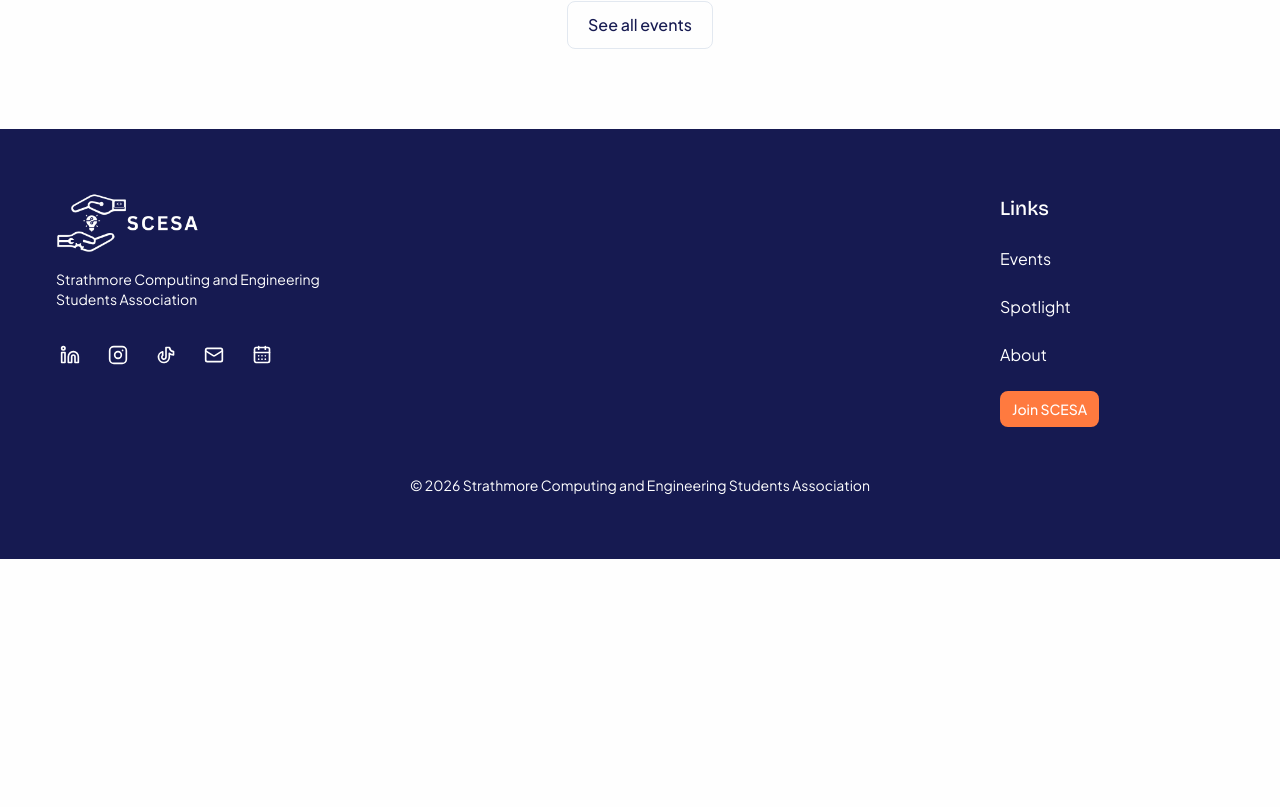
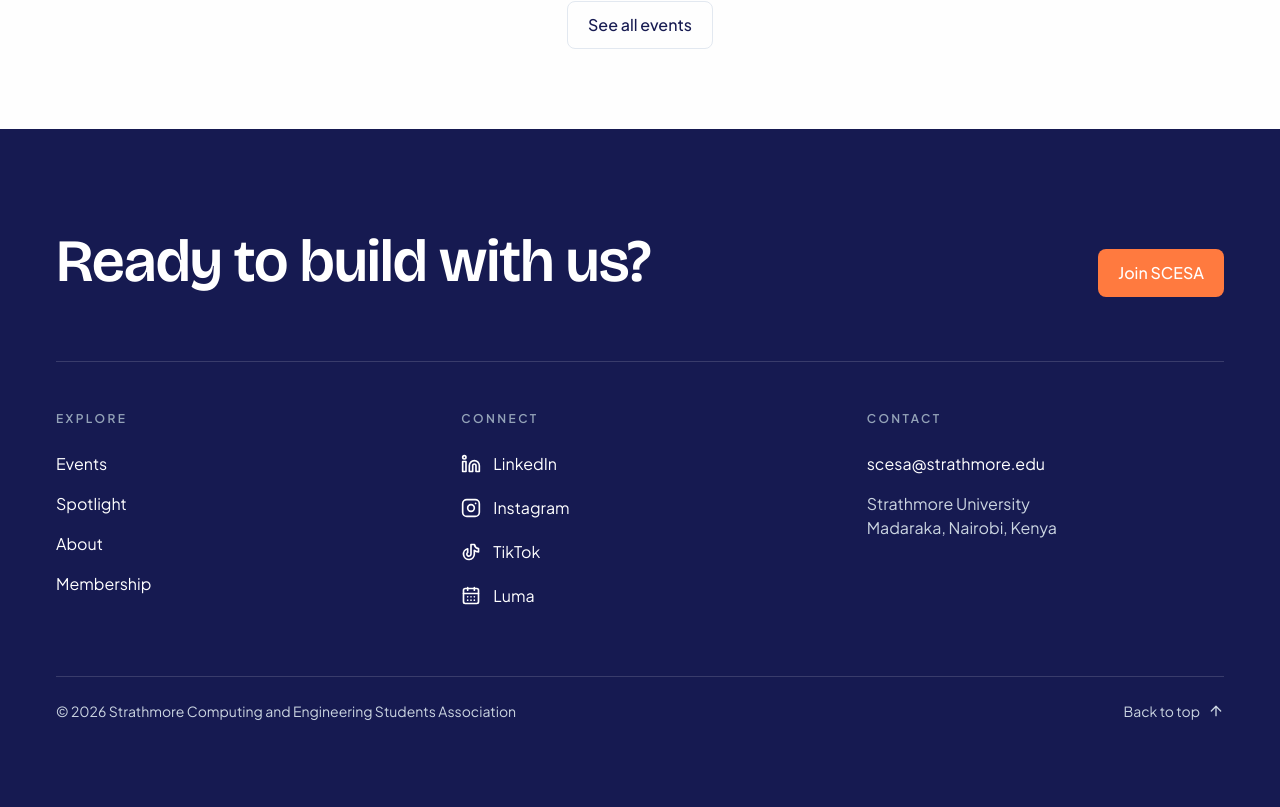
Before and after one commit to scesa-su/scesa-website, a Next.js app: page / in a window 1280 px wide. Shown: the part 1893-2700 px from the top of the page. Before the commit the page ends 2452 px from the top, so only its background shows below. Built offline with nearby package versions, Linux system fonts and the light colour scheme.

Commit message:
feat(footer): redesign footer with columns, back to top and wordmark

```diff
--- /dev/null
+++ b/src/presentation/components/layout/BackToTop.tsx
@@ -0,0 +1,25 @@
+"use client";
+
+import { ArrowUpIcon } from "lucide-react";
+import { cn } from "@/lib/cn";
+import { FOCUS_RING } from "@/lib/styles";
+
+/** Scrolls to the top and moves focus to the main content, so keyboard users land there too. */
+export function BackToTop({ className }: { className?: string }) {
+  function onClick() {
+    const smooth = !window.matchMedia("(prefers-reduced-motion: reduce)").matches;
+    window.scrollTo({ top: 0, behavior: smooth ? "smooth" : "auto" });
+    document.getElementById("content")?.focus({ preventScroll: true });
+  }
+
+  return (
+    <button
+      type="button"
+      onClick={onClick}
+      className={cn("group inline-flex items-center gap-2 rounded-lg transition-colors duration-200", FOCUS_RING, className)}
+    >
+      Back to top
+      <ArrowUpIcon aria-hidden className="size-4 transition-transform duration-500 ease-out-expo group-hover:-translate-y-0.5" />
+    </button>
+  );
+}
--- a/src/presentation/components/layout/Footer.tsx
+++ b/src/presentation/components/layout/Footer.tsx
@@ -1,115 +1,101 @@
 import Link from "next/link";
-import { CalendarDaysIcon, MailIcon } from "lucide-react";
-import type { ReactNode } from "react";
-import { NAV_LINKS, SOCIAL_LINKS, type SocialIcon } from "@/lib/constants";
+import { ArrowUpRightIcon } from "lucide-react";
+import { CONTACT_EMAIL, NAV_LINKS, SOCIAL_LINKS } from "@/lib/constants";
 import { cn } from "@/lib/cn";
-import { FOCUS_RING } from "@/lib/styles";
+import { CONTAINER, FOCUS_RING } from "@/lib/styles";
+import { Magnetic } from "@/presentation/components/motion/Magnetic";
 import { Button } from "@/presentation/components/ui/Button";
-import { Logo } from "./Logo";
+import { BackToTop } from "./BackToTop";
+import { FooterWordmark } from "./FooterWordmark";
+import { SOCIAL_ICONS, isExternal, socialLabel } from "./SocialIcons";
 
-// lucide-react 1.x ships no brand icons, so these are small inline outlines.
-function BrandSvg({ children }: { children: ReactNode }) {
-  return (
-    <svg
-      aria-hidden
-      viewBox="0 0 24 24"
-      fill="none"
-      stroke="currentColor"
-      strokeWidth={2}
-      strokeLinecap="round"
-      strokeLinejoin="round"
-      className="size-5"
-    >
-      {children}
-    </svg>
-  );
-}
-
-const ICONS: Record<SocialIcon, ReactNode> = {
-  linkedin: (
-    <BrandSvg>
-      <path d="M16 8a6 6 0 0 1 6 6v7h-4v-7a2 2 0 0 0-4 0v7h-4v-7a6 6 0 0 1 6-6z" />
-      <rect width="4" height="12" x="2" y="9" />
-      <circle cx="4" cy="4" r="2" />
-    </BrandSvg>
-  ),
-  instagram: (
-    <BrandSvg>
-      <rect width="20" height="20" x="2" y="2" rx="5" />
-      <circle cx="12" cy="12" r="4" />
-      <path d="M17.5 6.5h.01" />
-    </BrandSvg>
-  ),
-  tiktok: (
-    <BrandSvg>
-      <path d="M21 7.917v4.034a9.948 9.948 0 0 1-5-1.951v4.5a6.5 6.5 0 1 1-8-6.326v4.326a2.5 2.5 0 1 0 4 2V3h4.083A6.005 6.005 0 0 0 21 7.917z" />
-    </BrandSvg>
-  ),
-  email: <MailIcon aria-hidden className="size-5" />,
-  luma: <CalendarDaysIcon aria-hidden className="size-5" />,
-};
+const HEADING = "text-xs font-semibold uppercase tracking-[0.2em] text-slate-400";
+const LINK = cn("rounded-lg text-md transition-colors duration-200 hover:text-orange-300", FOCUS_RING);
+const RING_ON_NAVY = "focus-visible:ring-offset-brand-navy dark:focus-visible:ring-offset-slate-900";
 
 export function Footer() {
   return (
-    <footer className="bg-brand-navy text-white dark:bg-slate-900">
-      <div className="mx-auto w-full max-w-360 px-4 py-12 md:px-8 lg:px-14 lg:py-16">
-        <div className="flex flex-col gap-12 md:flex-row md:justify-between">
-          <div className="flex flex-col gap-8">
-            <div className="flex flex-col gap-4">
-              <Logo tone="light" />
-              <p className="max-w-xs text-sm">
-                Strathmore Computing and Engineering Students Association
-              </p>
-            </div>
-            <ul className="flex items-center gap-5" aria-label="Social media">
-              {SOCIAL_LINKS.map(({ label, href, icon }) => {
-                const external = href.startsWith("http");
-                return (
-                  <li key={label}>
-                    <a
-                      href={href}
-                      aria-label={external ? `SCESA on ${label} (opens in new tab)` : `${label} SCESA`}
-                      {...(external && { target: "_blank", rel: "noopener noreferrer" })}
-                      className={cn("inline-flex rounded-lg p-1 hover:text-orange-300", FOCUS_RING)}
-                    >
-                      {ICONS[icon]}
-                    </a>
-                  </li>
-                );
-              })}
-            </ul>
-          </div>
+    <footer className="relative overflow-hidden bg-brand-navy text-white dark:bg-slate-900">
+      <div className={`${CONTAINER} pt-16 lg:pt-24`}>
+        <div className="flex flex-col gap-8 lg:flex-row lg:items-end lg:justify-between">
+          <h2 className="max-w-3xl font-display text-display-md font-semibold text-balance lg:text-display-xl">
+            Ready to build with us?
+          </h2>
+          <Magnetic>
+            <Button href="/join" size="lg" className={RING_ON_NAVY}>
+              Join SCESA
+            </Button>
+          </Magnetic>
+        </div>
 
-          <nav aria-labelledby="footer-links-heading" className="md:min-w-56">
-            <h2 id="footer-links-heading" className="font-display text-xl font-medium">
-              Links
-            </h2>
-            <ul className="mt-6 flex flex-col items-start gap-6">
+        <div className="mt-16 grid gap-12 border-t border-white/15 pt-12 sm:grid-cols-3">
+          <nav aria-labelledby="footer-explore">
+            <h3 id="footer-explore" className={HEADING}>
+              Explore
+            </h3>
+            <ul className="mt-6 flex flex-col items-start gap-4">
               {NAV_LINKS.filter(({ href }) => href !== "/").map(({ label, href }) => (
                 <li key={href}>
-                  <Link href={href} className={cn("rounded-lg text-md hover:text-orange-300", FOCUS_RING)}>
+                  <Link href={href} className={LINK}>
                     {label}
                   </Link>
                 </li>
               ))}
               <li>
-                <Button
-                  href="/join"
-                  size="sm"
-                  className="focus-visible:ring-offset-brand-navy dark:focus-visible:ring-offset-slate-900"
-                >
-                  Join SCESA
-                </Button>
+                <Link href="/join" className={LINK}>
+                  Membership
+                </Link>
               </li>
             </ul>
           </nav>
+
+          <div>
+            <h3 id="footer-connect" className={HEADING}>
+              Connect
+            </h3>
+            <ul aria-labelledby="footer-connect" className="mt-6 flex flex-col items-start gap-4">
+              {SOCIAL_LINKS.filter(({ icon }) => icon !== "email").map(({ label, href, icon }) => (
+                <li key={label}>
+                  <a
+                    href={href}
+                    aria-label={socialLabel(label, href)}
+                    {...(isExternal(href) && { target: "_blank", rel: "noopener noreferrer" })}
+                    className={cn(LINK, "group inline-flex items-center gap-3")}
+                  >
+                    {SOCIAL_ICONS[icon]}
+                    {label}
+                    <ArrowUpRightIcon
+                      aria-hidden
+                      className="size-4 opacity-0 transition duration-500 ease-out-expo group-hover:translate-x-0.5 group-hover:-translate-y-0.5 group-hover:opacity-100"
+                    />
+                  </a>
+                </li>
+              ))}
+            </ul>
+          </div>
+
+          <div>
+            <h3 className={HEADING}>Contact</h3>
+            <address className="mt-6 flex flex-col items-start gap-4 not-italic">
+              <a href={`mailto:${CONTACT_EMAIL}`} className={LINK}>
+                {CONTACT_EMAIL}
+              </a>
+              <p className="text-md text-slate-300">
+                Strathmore University
+                <br />
+                Madaraka, Nairobi, Kenya
+              </p>
+            </address>
+          </div>
         </div>
 
-        <p className="mt-12 text-center text-sm">
-          &copy; {new Date().getFullYear()} Strathmore Computing and Engineering Students
-          Association
-        </p>
+        <div className="mt-16 flex flex-col gap-4 border-t border-white/15 py-6 text-sm text-slate-300 sm:flex-row sm:items-center sm:justify-between">
+          <p>&copy; {new Date().getFullYear()} Strathmore Computing and Engineering Students Association</p>
+          <BackToTop className="hover:text-orange-300" />
+        </div>
       </div>
+
+      <FooterWordmark />
     </footer>
   );
 }
--- /dev/null
+++ b/src/presentation/components/layout/FooterWordmark.tsx
@@ -0,0 +1,24 @@
+"use client";
+
+import { motion, useScroll, useTransform } from "framer-motion";
+import { useRef } from "react";
+import { usePrefersReducedMotion } from "@/presentation/hooks/useMediaQuery";
+
+/** Oversized SCESA that rises out of the footer's bottom edge as the page reaches the end. */
+export function FooterWordmark() {
+  const ref = useRef<HTMLDivElement>(null);
+  const reduce = usePrefersReducedMotion();
+  const { scrollYProgress } = useScroll({ target: ref, offset: ["start end", "end end"] });
+  const y = useTransform(scrollYProgress, (p) => (reduce ? "0%" : `${(1 - p) * 45}%`));
+
+  return (
+    <div ref={ref} aria-hidden className="overflow-hidden">
+      <motion.p
+        style={{ y }}
+        className="-mb-[0.13em] text-center font-display text-[35vw] leading-none font-bold tracking-[-0.06em] text-white/10 select-none"
+      >
+        SCESA
+      </motion.p>
+    </div>
+  );
+}
```
